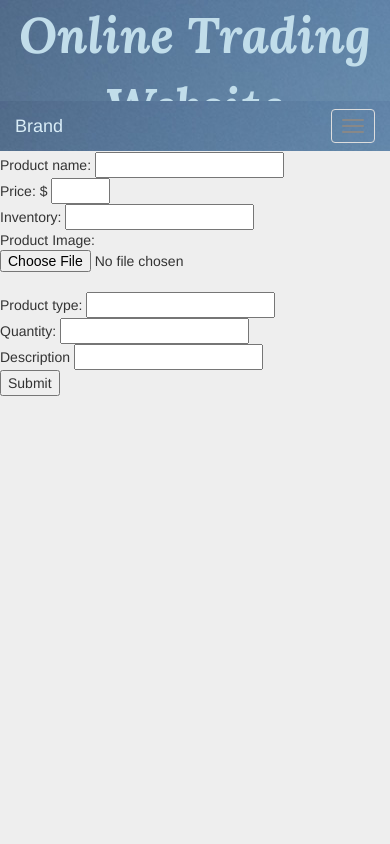
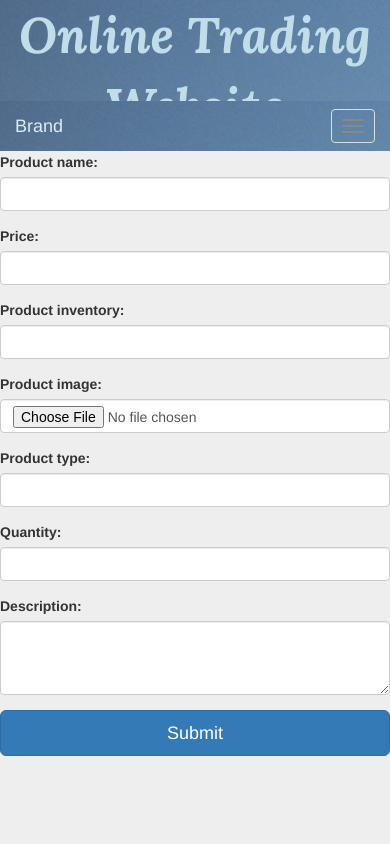
Before and after one commit to richardphk/EIE3117_trading_web, a PHP site: page /EIE3117_trading_web/product_manage/upload_page.php in a window 390 px wide; the page is wider, and only the part inside the window is pictured. Run offline with PHP 8.4, Linux system fonts and the light colour scheme.

Commit message:
Improved user interface

```diff
--- a/order/order_fns.php
+++ b/order/order_fns.php
@@ -60,7 +60,7 @@
 			$stmt->bindparam(':date', $date);
 
 			$stmt->execute();
-			return 'Your sales record has been added';
+			return 'Your sales record has been added <br />';
 
 		} catch (PDOException $e) {
 			return $e->getMessage();
--- a/product_manage/upload.php
+++ b/product_manage/upload.php
@@ -13,7 +13,7 @@
 	$upfile = '';
 
 	if (isset($_FILES['product_image'])) {
-		$upfile = 'product_image/' . basename($_FILES['product_image']['name']);
+		$upfile = '../product_image/' . basename($_FILES['product_image']['name']);
 	}
 	//echo $upfile;
 
@@ -21,7 +21,7 @@
 
 
 
-	$product_id = 'ABC';
+	$product_id = 'ABCF';
 	$product_name = $_POST['product_name']; //string
 	$product_price = $_POST['product_price']; //price
 	$product_inventory = $_POST['product_inventory']; //string
--- a/product_manage/upload_page.php
+++ b/product_manage/upload_page.php
@@ -5,22 +5,56 @@
 
 	page_header('Upload');
 ?>
-	<form action="product_manage/upload.php" method="post" enctype="multipart/form-data">
-		Product name:
-		<input type="text" name="product_name" /> <br />
-		Price:
-		$ <input type="text" name="product_price" size="4" /> <br />
-		Inventory:
-		<input type="inventory" name="product_inventory" /> <br />
-		Product Image:
-		<input type="file" name="product_image" id="product_image"/> <br />
-		Product type:
-		<input type="text" name="product_type" /> <br />
-		Quantity:
-		<input type="text" name="product_quantity" /> <br />
-		Description
-		<input type="text" name="product_desc" width="100" height="100"/> <br />
-		<input type="submit" value="Submit" name="submit" />
+	<form action="product_manage/upload.php" method="post" enctype="multipart/form-data" class="form-horizontal" role="form">
+		<div class="form-group">
+			<label class="col-sm-2 control-label">Product name:</label>
+			<div class="col-sm-10">
+				<input class="form-control" id="focusedInput" type="text" name="product_name">
+			</div>
+		</div>
+
+		<div class="form-group">
+			<label class="col-sm-2 control-label">Price:</label>
+			<div class="col-sm-10">
+				<input class="form-control" id="focusedInput" type="text" name="product_price">
+			</div>
+		</div>
+
+		<div class="form-group">
+			<label class="col-sm-2 control-label">Product inventory:</label>
+			<div class="col-sm-10">
+				<input class="form-control" id="focusedInput" type="text" name="product_inventory">
+			</div>
+		</div>
+
+		<div class="form-group">
+			<label class="col-sm-2 control-label">Product image:</label>
+			<div class="col-sm-10">
+				<input class="form-control" id="inputfile" type="file" name="product_image">
+			</div>
+		</div>
+
+		<div class="form-group">
+			<label class="col-sm-2 control-label">Product type:</label>
+			<div class="col-sm-10">
+				<input class="form-control" id="focusedInput" type="product_type">
+			</div>
+		</div>
+
+		<div class="form-group">
+			<label class="col-sm-2 control-label">Quantity:</label>
+			<div class="col-sm-10">
+				<input class="form-control" id="focusedInput" type="product_quantity">
+			</div>
+		</div>
+
+		<div class="form-group">
+			<label class="col-sm-2 control-label">Description:</label>
+			<div class="col-sm-10">
+				<textarea class="form-control" rows="3" name="product_desc"></textarea>
+			</div>
+		</div>
+		<input type="submit" class="btn btn-primary btn-lg btn-block" value="Submit" />
 
 	</form>
 
```
Also changed, not shown: order/order.php (+7 -3 lines), order/order_add.php (added, +11 -0 lines), order/order_page.php (+4 -10 lines).
